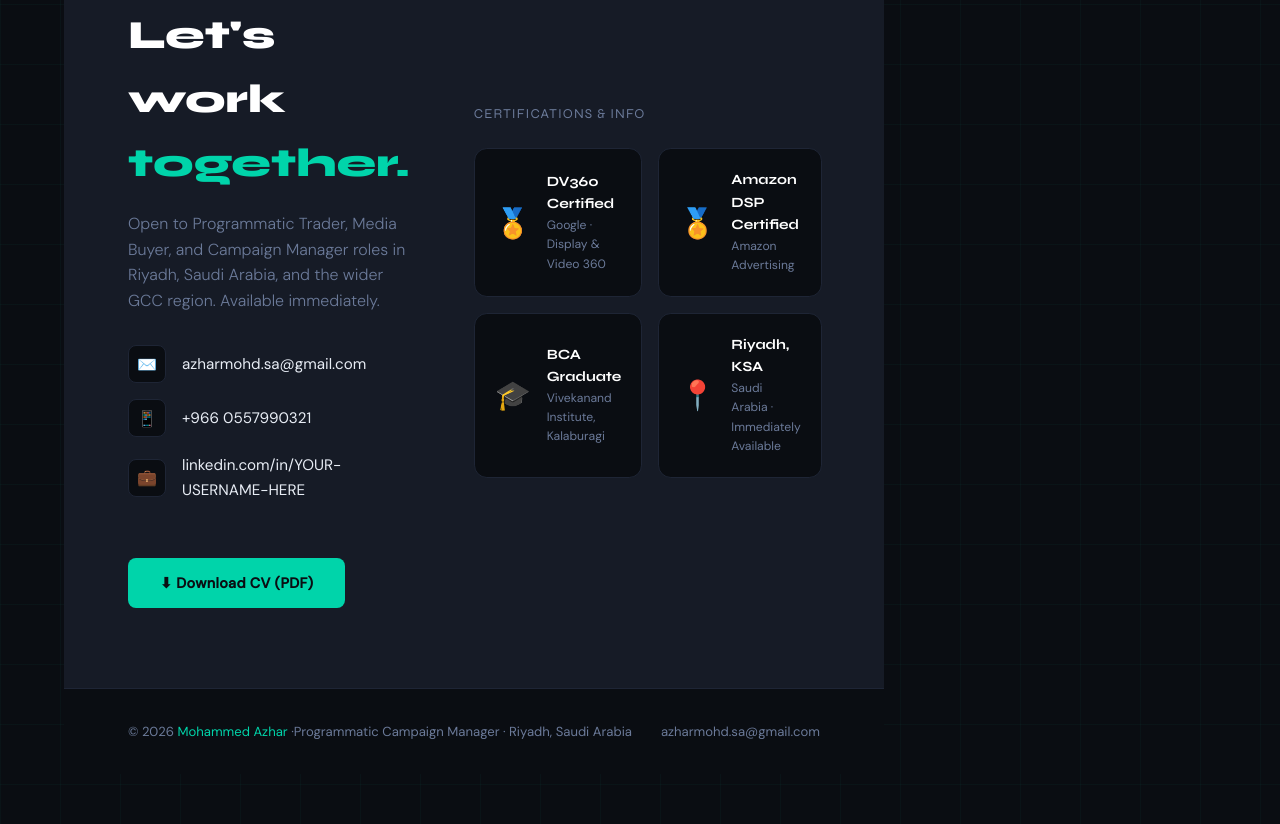
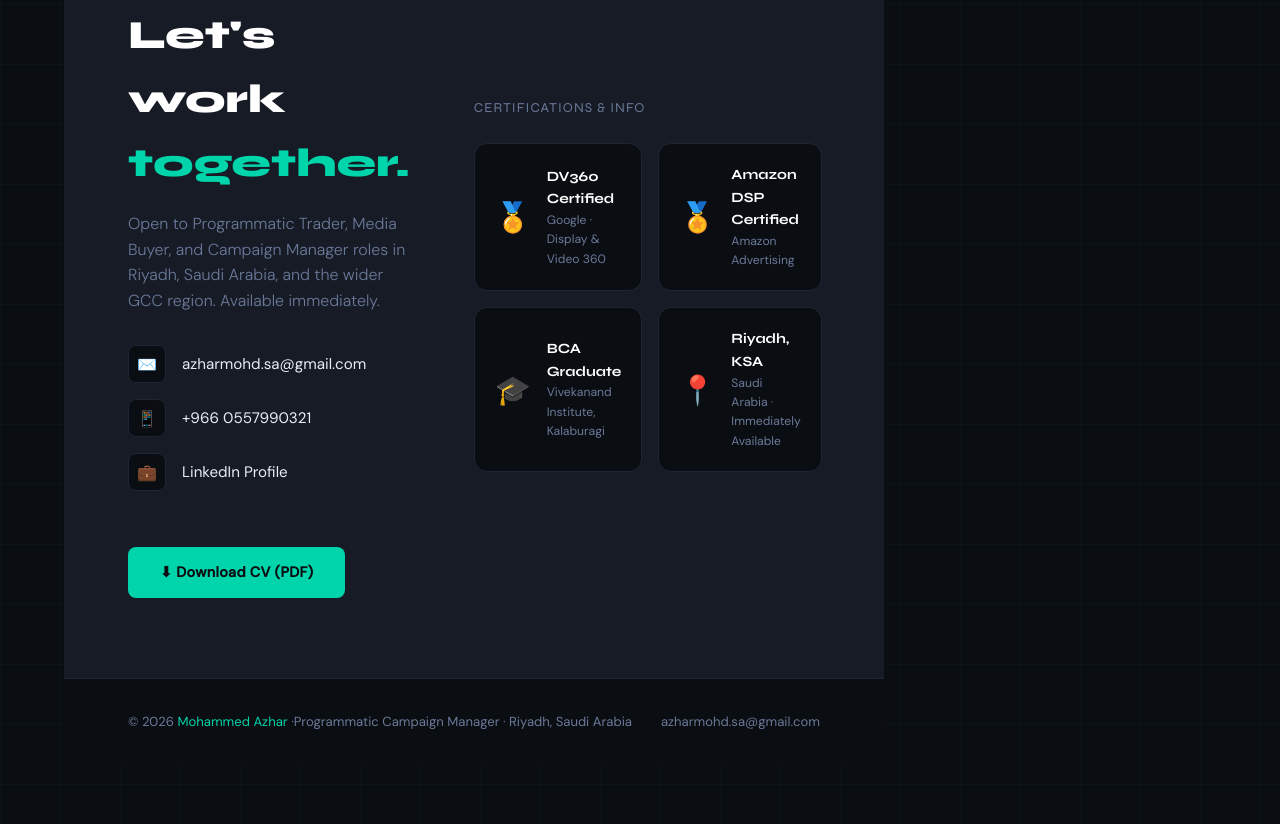
Before and after one commit to azhar-ads/portfolio, a plain HTML site: page index.html in a window 1280 px wide. Shown: the part 6176-7000 px from the top of the page. Drawn offline with Linux system fonts and the light colour scheme.

Commit message:
Update index.html

```diff
--- a/index.html
+++ b/index.html
@@ -827,8 +827,9 @@
           <div class="contact-link-icon">📱</div>+966 0557990321
         </a>
         <!-- IMPORTANT: Replace YOUR-USERNAME-HERE with your actual LinkedIn username -->
-        <a href="https://www.linkedin.com/in/YOUR-USERNAME-HERE" target="_blank" class="contact-link">
-          <div class="contact-link-icon">💼</div>linkedin.com/in/YOUR-USERNAME-HERE
+        <a href="https://www.linkedin.com/in/mohammed-azhar-2a9a333ba" target="_blank" class="contact-link">
+          <div class="contact-link-icon">💼</div>
+          LinkedIn Profile
         </a>
       </div>
       <a href="mohammed_azhar_cv.pdf" class="btn-primary" download style="margin-top:1.5rem;width:fit-content;">⬇ Download CV (PDF)</a>
```
